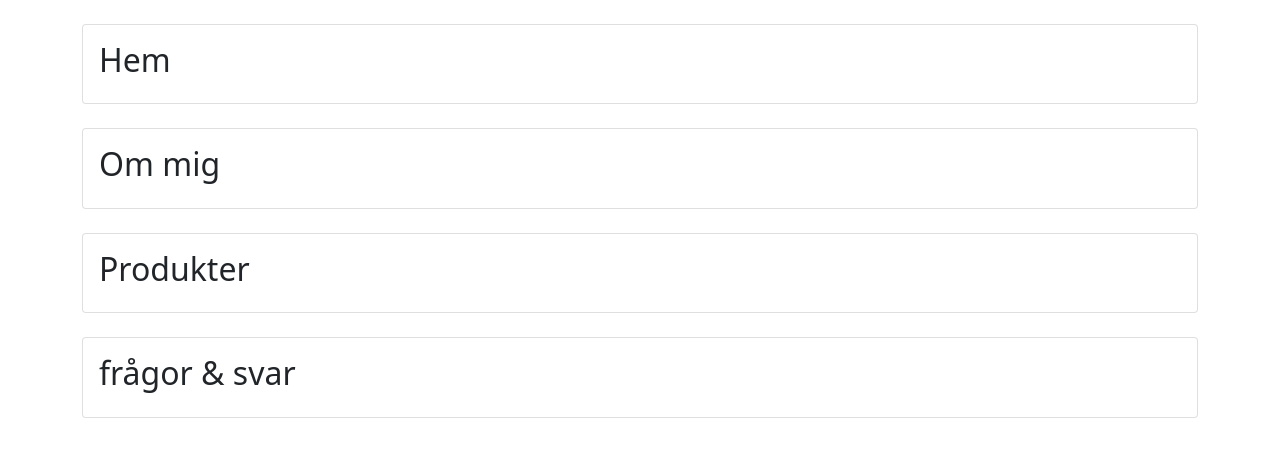
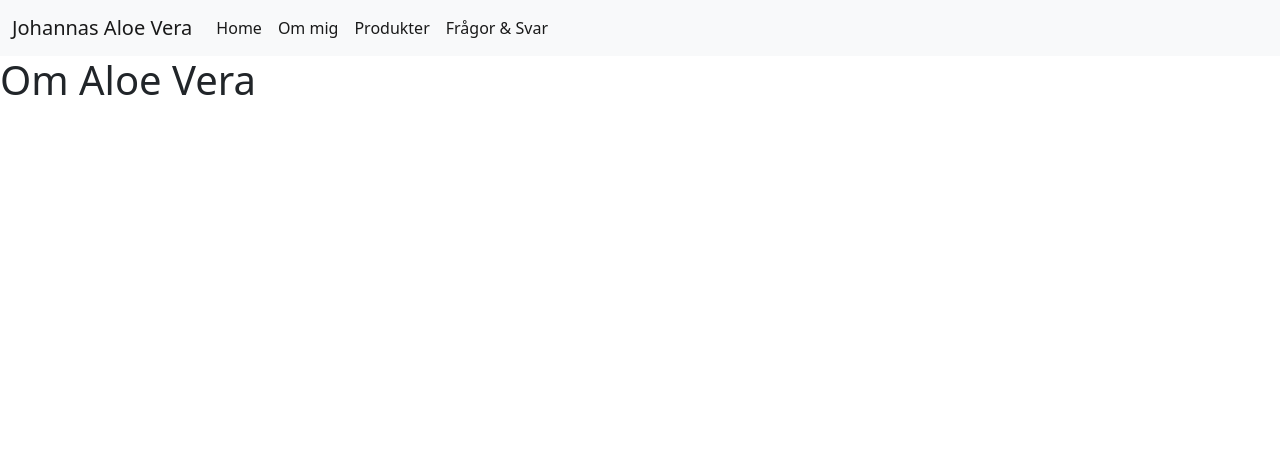
Before and after one commit to eric-muhire/johannas-website, a React (Create React App) app: page / in a window 1280 px wide. Shown: the top 454 px of the page. Built offline with nearby package versions, Linux system fonts and the light colour scheme.

Commit message:
feat:Add routes to Home pages
feat:Add function to About, contact, home, product pages

```diff
--- a/src/App.js
+++ b/src/App.js
@@ -1,17 +1,35 @@
 import React from "react";
+import Navbar from "./components/includes/Navbar";
 import Home from "./components/pages/Home";
 import About from "./components/pages/About";
-import Contact from "./components/pages/contact";
+import Contact from "./components/pages/Contact";
 import Products from "./components/pages/Products";
-
+import { BrowserRouter as Router,Route, Routes } from "react-router-dom";
 function App() {
   return (
-    <div>
-      <Home />
-      <About />
-      <Products/>
-      <Contact />
-    </div>
+
+    <Router>
+      <div className="App">
+      <Navbar />
+      <Routes>
+      <Route path="/" element={<Home/>}/>
+      </Routes>
+
+      <Routes>
+      <Route path="/about" element={<About/>}/>
+      </Routes>
+
+      <Routes>
+      <Route path="/product" element={<Products/>}/>
+      </Routes>
+
+      <Routes>
+      <Route path="/contact" element={<Contact/>}/>
+      </Routes>
+          </div>
+      </Router>
+
+
   );
 }
 
--- /dev/null
+++ b/src/components/includes/Navbar.js
@@ -0,0 +1,38 @@
+import React from 'react';
+import {Link}from 'react-router-dom';
+
+function Navbar() {
+    return(
+        <nav class="navbar navbar-expand-lg navbar-light bg-light">
+        <div class="container-fluid">
+
+          <Link to="/" class="navbar-brand">Johannas Aloe Vera</Link>
+          <button class="navbar-toggler" type="button" data-bs-toggle="collapse" data-bs-target="#navbarSupportedContent" aria-controls="navbarSupportedContent" aria-expanded="false" aria-label="Toggle navigation">
+            <span class="navbar-toggler-icon"></span>
+          </button>
+          <div class="collapse navbar-collapse" id="navbarSupportedContent">
+            <ul class="navbar-nav me-auto mb-2 mb-lg-0">
+
+              <li class="nav-item">
+                <Link to="/" class="nav-link active">Home</Link>
+              </li>
+
+              <li class="nav-item">
+                <Link to="/about" class="nav-link active">Om mig</Link>
+              </li>
+
+              <li class="nav-item">
+              <Link to="/products" class="nav-link active">Produkter</Link>
+              </li>
+
+              <li class="nav-item">
+              <Link to="/contact" class="nav-link active">Frågor & Svar</Link>
+              </li>
+            </ul>
+          </div>
+        </div>
+      </nav>
+    );
+
+}
+export default Navbar;
--- a/src/components/pages/About.js
+++ b/src/components/pages/About.js
@@ -3,8 +3,8 @@
 function About() {
     return(
         <div className="container">
-            <div class="card mt-4">
-                 <div class="card-body">
+            <div className="card mt-4">
+                 <div className="card-body">
                      <h2>Om mig</h2>
 
 
--- a/src/components/pages/contact.js
+++ b/src/components/pages/Contact.js
@@ -3,9 +3,9 @@
 function Contact() {
     return(
         <div className="container">
-            <div class="card mt-4">
-                 <div class="card-body">
-                     <h2>frågor & svar</h2>
+            <div className="card mt-4">
+                 <div className="card-body">
+                     <h2>Frågor & svar</h2>
 
 
                      </div>
--- a/src/components/pages/Home.js
+++ b/src/components/pages/Home.js
@@ -1,17 +1,15 @@
 import React from 'react';
+import { Link } from "react-router-dom";
 
 function Home() {
     return(
-        <div className="container">
-            <div class="card mt-4">
-                 <div class="card-body">
-                     <h2>Hem</h2>
+        <div>
+        <h1>Om Aloe Vera</h1>
+        <Link to="about"></Link>
 
+      </div>
+    );
 
-                     </div>
-                 </div>
-            </div>
-    );
 
 }
 export default Home;
--- a/src/components/pages/Products.js
+++ b/src/components/pages/Products.js
@@ -3,8 +3,8 @@
 function Products() {
     return(
         <div className="container">
-            <div class="card mt-4">
-                 <div class="card-body">
+            <div className="card mt-4">
+                 <div className="card-body">
                      <h2>Produkter</h2>
 
 
--- a/src/index.js
+++ b/src/index.js
@@ -5,7 +5,6 @@
 import reportWebVitals from './reportWebVitals';
 
 import 'bootstrap/dist/css/bootstrap.min.css';
-
 import 'bootstrap/dist/js/bootstrap.bundle.min.js'
 
 ReactDOM.render(
```
Also changed, not shown: package.json (+5 -3 lines), public/index.html (+1 -21 lines), 1 other file (tests, documents, lock files or other folders).
